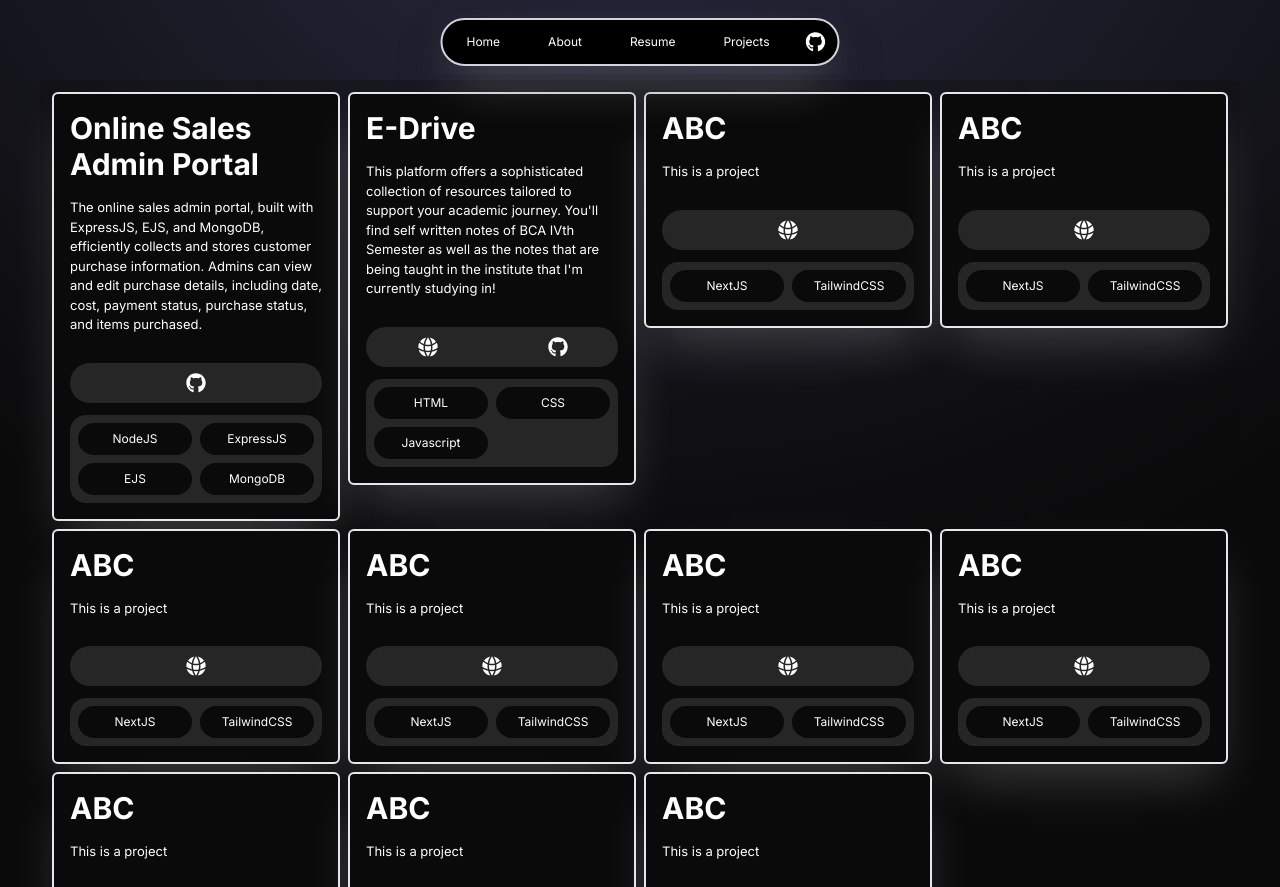
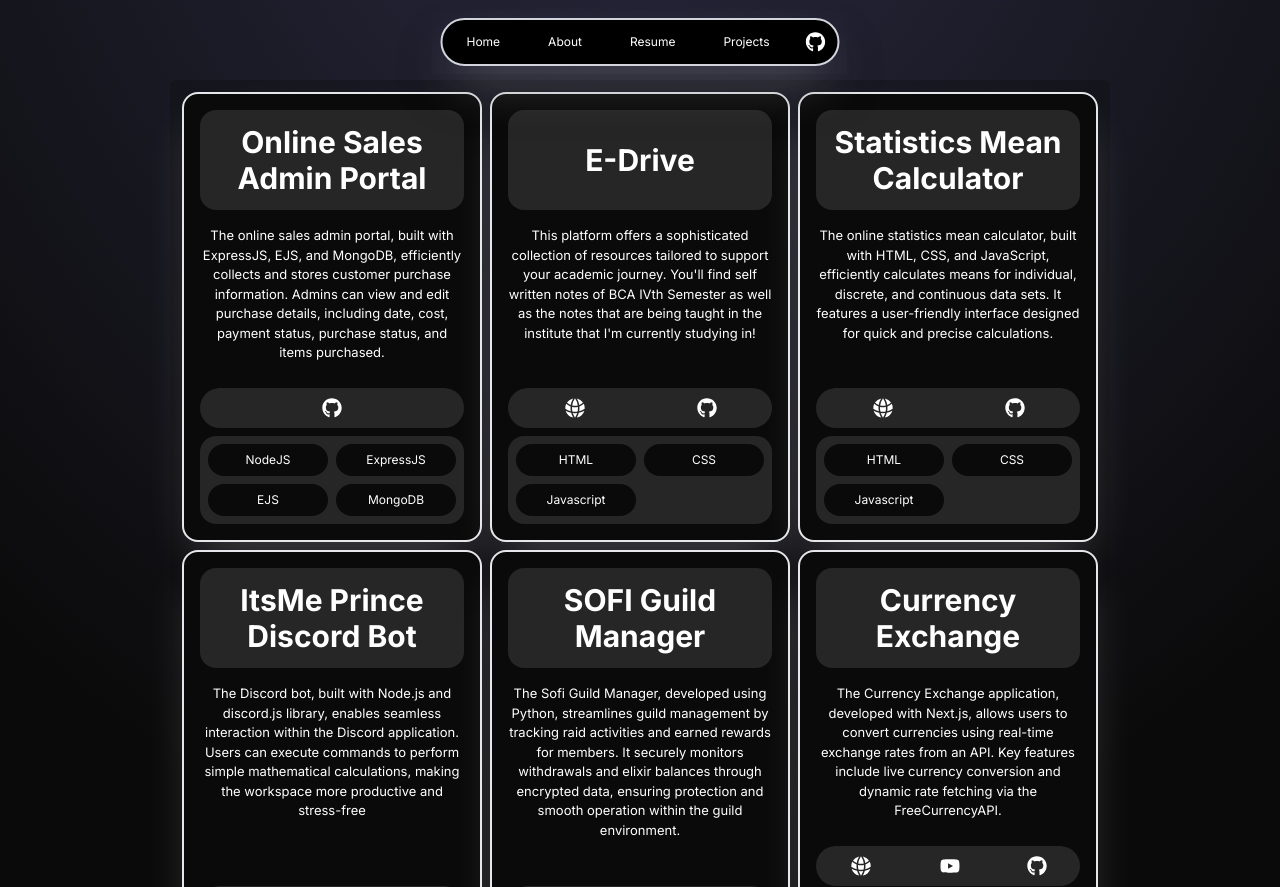
Before and after one commit to itsmeprinceyt/portfolio_itsmeprince, a Next.js app: page /projects in a window 1280 px wide. Shown: the top 887 px of the page. Built offline with nearby package versions, Linux system fonts and the light colour scheme.

Commit message:
Portfolio done.

```diff
--- a/app/(components)/ProjectCard.jsx
+++ b/app/(components)/ProjectCard.jsx
@@ -3,13 +3,14 @@ import Link from "next/link.js";
 export default function ProjectCard({ ProjectName, ProjectDescription, Link1, Link2, Link3, Tags }) {
     return (
         <div>
-            <div className="bg-neutral-950  hover:shadow-white/30 p-4 rounded-md col-span-1 sm:col-span-2 border-2 shadow-2xl shadow-white/20 flex flex-col gap-3">
-                <div className="mb-4">
-                    <h2 className="text-3xl font-bold">{ProjectName}</h2>
-                    <p className="text-[13px] mt-4">{ProjectDescription}
+            <div className="bg-neutral-950 h-[450px] w-[300px] hover:shadow-white/50 p-4 rounded-2xl col-span-1 sm:col-span-2 border-2 shadow-2xl shadow-white/20 flex flex-col gap-2 justify-between">
+                <div >
+                    <h2 className="text-3xl font-bold bg-neutral-800 p-2 rounded-2xl h-[100px] flex justify-center items-center text-center">{ProjectName}</h2>
+                    <p className="text-[13px] mt-4 overflow-hidden overflow-ellipsis text-center">{ProjectDescription}
                     </p>
                 </div>
-                <div className="bg-neutral-800 rounded-full h-10  flex justify-around items-center gap-2 hover:bg-white hover:text-black">
+                <div className=" flex flex-col gap-2">
+                <div className="bg-neutral-800 rounded-full h-10  flex justify-around items-center hover:bg-white hover:text-black">
                 {Link1 && Link1.available && Link1.url && (
                     <Link href={Link1.url} target="_blank">
                         <svg
@@ -49,14 +50,15 @@ export default function ProjectCard({ ProjectName, ProjectDescription, Link1, Li
                     </Link>
                     )}
                 </div>
-                <div className="relative bg-neutral-800 p-2 rounded-2xl grid grid-cols-2 gap-2 justify-center items-center text-white">
+                <div className="bg-neutral-800 p-2 rounded-2xl grid grid-cols-2 gap-2 justify-center items-center text-white text-center">
                 {Tags.map((tag, index) => (
-                    <div key={index} className="bg-neutral-950 p-2 rounded-full px-3 text-xs overflow-hidden overflow-ellipsis text-center">
+                    <div key={index} className="bg-neutral-950 p-2 rounded-full px-3 text-xs overflow-hidden overflow-ellipsis ">
                         {tag}
                     </div>
                 ))}
             </div>
             </div>
+            </div>
         </div>
     );
 }
--- a/app/projects/page.jsx
+++ b/app/projects/page.jsx
@@ -3,11 +3,11 @@ import ProjectCard from "..//(components)/ProjectCard.jsx";
 
 export default function Projects() {
     return (
-        <>
+        <div>
             <div className="">
                 <div className="flex justify-center items-center min-h-screen top-0 z-[-2] bg-neutral-950 bg-[radial-gradient(ellipse_80%_80%_at_50%_-20%,rgba(120,119,198,0.3),rgba(255,255,255,0))] px-10 pt-[100px] pb-[60px] sm:pt-[80px] sm:pb-[50px]">
                     <div className="bg-neutral-950/30 rounded-md text-white w-max h-max p-3 grid grid-cols-1 gap-2 items-start sm:grid-cols-1 sm:justify-center sm:items-center">
-                        <div className="grid gap-2 grid-cols-1 sm:grid-cols-2 md:grid-cols-4">
+                        <div className="grid gap-2 grid-cols-1 sm:grid-cols-2 md:grid-cols-3 ">
                             <ProjectCard
                                 ProjectName="Online Sales Admin Portal"
                                 ProjectDescription="The online sales admin portal, built with ExpressJS, EJS, and MongoDB, efficiently collects and stores customer purchase information. Admins can view and edit purchase details, including date, cost, payment status, purchase status, and items purchased."
@@ -25,84 +25,50 @@ export default function Projects() {
                                 Tags={["HTML", "CSS","Javascript"]}
                             />
                             <ProjectCard
-                                ProjectName="ABC"
-                                ProjectDescription="This is a project"
-                                Link1={{ available: true, url: "https://currency-exchange-lemon-ten.vercel.app/" }}
+                                ProjectName="Statistics Mean Calculator"
+                                ProjectDescription="The online statistics mean calculator, built with HTML, CSS, and JavaScript, efficiently calculates means for individual, discrete, and continuous data sets. It features a user-friendly interface designed for quick and precise calculations."
+                                Link1={{ available: true, url: "https://itsmeprinceyt.github.io/StatisticsCalculator/index.html" }}
                                 Link2={{ available: false, url: "" }}
-                                Link3={{ available: false, url: "" }}
-                                Tags={["NextJS", "TailwindCSS"]}
+                                Link3={{ available: true, url: "https://github.com/itsmeprinceyt/StatisticsCalculator" }}
+                                Tags={["HTML", "CSS","Javascript"]}
                             />
                             <ProjectCard
-                                ProjectName="ABC"
-                                ProjectDescription="This is a project"
-                                Link1={{ available: true, url: "https://currency-exchange-lemon-ten.vercel.app/" }}
+                                ProjectName="ItsMe Prince Discord Bot"
+                                ProjectDescription="The Discord bot, built with Node.js and discord.js library, enables seamless interaction within the Discord application. Users can execute commands to perform simple mathematical calculations, making the workspace more productive and stress-free"
+                                Link1={{ available: false, url: "" }}
                                 Link2={{ available: false, url: "" }}
-                                Link3={{ available: false, url: "" }}
-                                Tags={["NextJS", "TailwindCSS"]}
+                                Link3={{ available: true, url: "https://github.com/itsmeprinceyt/itsmeprince-discord-bot-js" }}
+                                Tags={["NodeJS"]}
                             />
                             <ProjectCard
-                                ProjectName="ABC"
-                                ProjectDescription="This is a project"
-                                Link1={{ available: true, url: "https://currency-exchange-lemon-ten.vercel.app/" }}
+                                ProjectName="SOFI Guild Manager"
+                                ProjectDescription="The Sofi Guild Manager, developed using Python, streamlines guild management by tracking raid activities and earned rewards for members. It securely monitors withdrawals and elixir balances through encrypted data, ensuring protection and smooth operation within the guild environment."
+                                Link1={{ available: false, url: "" }}
                                 Link2={{ available: false, url: "" }}
-                                Link3={{ available: false, url: "" }}
-                                Tags={["NextJS", "TailwindCSS"]}
+                                Link3={{ available: true, url: "https://github.com/itsmeprinceyt/Sofi_Guild_Manager_Private" }}
+                                Tags={["Python"]}
                             />
                             <ProjectCard
-                                ProjectName="ABC"
-                                ProjectDescription="This is a project"
+                                ProjectName="Currency Exchange"
+                                ProjectDescription="The Currency Exchange application, developed with Next.js, allows users to convert currencies using real-time exchange rates from an API. Key features include live currency conversion and dynamic rate fetching via the FreeCurrencyAPI."
                                 Link1={{ available: true, url: "https://currency-exchange-lemon-ten.vercel.app/" }}
-                                Link2={{ available: false, url: "" }}
-                                Link3={{ available: false, url: "" }}
-                                Tags={["NextJS", "TailwindCSS"]}
+                                Link2={{ available: true, url: "https://www.youtube.com/watch?v=hXyu8DO7SQ8" }}
+                                Link3={{ available: true, url: "https://github.com/itsmeprinceyt/currency_exchange" }}
+                                Tags={["NextJS","TailwindCSS","FreecurrencyAPI"]}
                             />
                             <ProjectCard
-                                ProjectName="ABC"
-                                ProjectDescription="This is a project"
-                                Link1={{ available: true, url: "https://currency-exchange-lemon-ten.vercel.app/" }}
+                                ProjectName="Reflex Time"
+                                ProjectDescription="Reflex Time is a fast-paced, interactive game where your goal is to hit the random numbers displayed on the screen within 60 seconds. Try to achieve the highest score possible by clicking on the correct numbers as quickly as you can!"
+                                Link1={{ available: true, url: "https://reflex-time.vercel.app/" }}
                                 Link2={{ available: false, url: "" }}
-                                Link3={{ available: false, url: "" }}
-                                Tags={["NextJS", "TailwindCSS"]}
+                                Link3={{ available: true, url: "https://github.com/itsmeprinceyt/reflex-time" }}
+                                Tags={["NextJS","TailwindCSS"]}
                             />
-                            <ProjectCard
-                                ProjectName="ABC"
-                                ProjectDescription="This is a project"
-                                Link1={{ available: true, url: "https://currency-exchange-lemon-ten.vercel.app/" }}
-                                Link2={{ available: false, url: "" }}
-                                Link3={{ available: false, url: "" }}
-                                Tags={["NextJS", "TailwindCSS"]}
-                            />
-                            <ProjectCard
-                                ProjectName="ABC"
-                                ProjectDescription="This is a project"
-                                Link1={{ available: true, url: "https://currency-exchange-lemon-ten.vercel.app/" }}
-                                Link2={{ available: false, url: "" }}
-                                Link3={{ available: false, url: "" }}
-                                Tags={["NextJS", "TailwindCSS"]}
-                            />
-                            <ProjectCard
-                                ProjectName="ABC"
-                                ProjectDescription="This is a project"
-                                Link1={{ available: true, url: "https://currency-exchange-lemon-ten.vercel.app/" }}
-                                Link2={{ available: false, url: "" }}
-                                Link3={{ available: false, url: "" }}
-                                Tags={["NextJS", "TailwindCSS"]}
-                            />
-                            <ProjectCard
-                                ProjectName="ABC"
-                                ProjectDescription="This is a project"
-                                Link1={{ available: true, url: "https://currency-exchange-lemon-ten.vercel.app/" }}
-                                Link2={{ available: false, url: "" }}
-                                Link3={{ available: false, url: "" }}
-                                Tags={["NextJS", "TailwindCSS"]}
-                            />
-
-
                         </div>
                     </div>
                 </div>
             </div>
             <Footer />
-        </>
+        </div>
     );
 }
```
